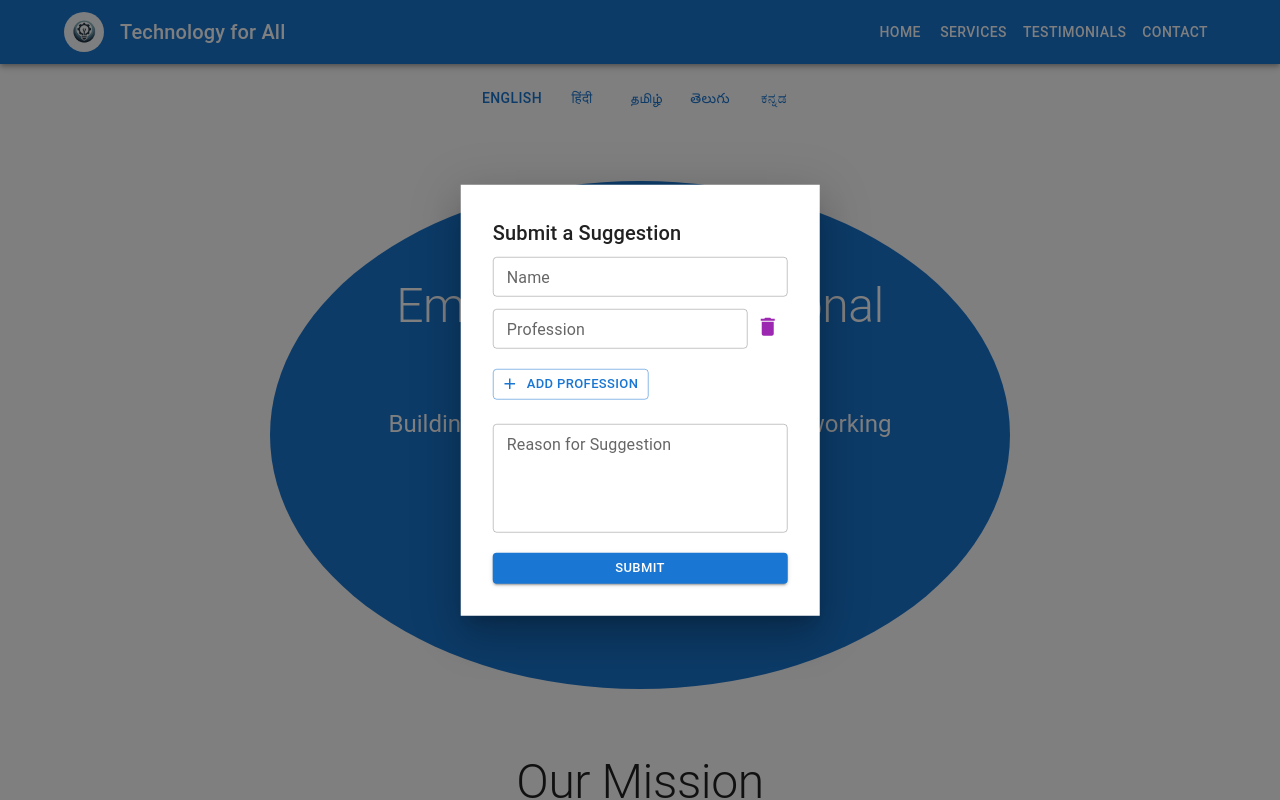
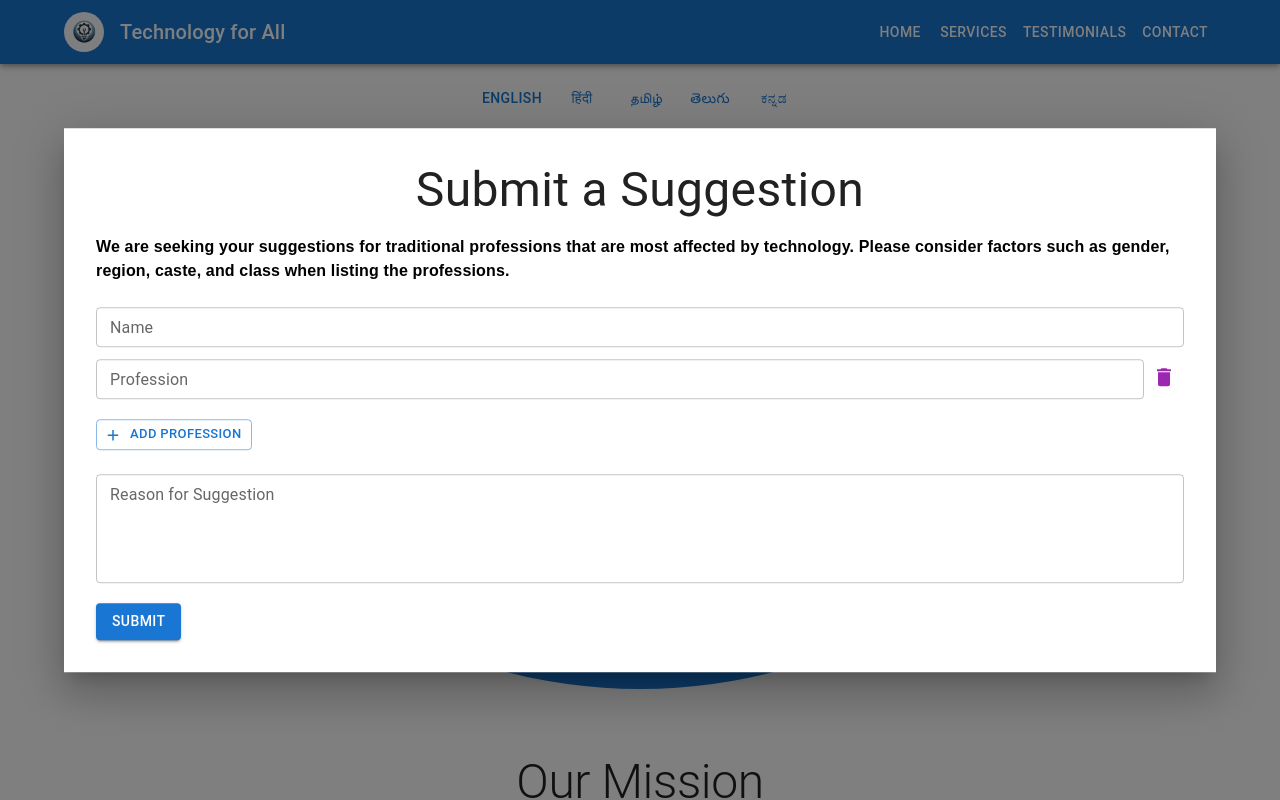
Before and after one commit to hameedsk381/tfe, a React (Vite) app: page / in a window 1280 px wide. Both pictures are taken after a click on the button "OPEN SUGGESTION FORM". Shown: the top 800 px of the page. Built offline with nearby package versions, Linux system fonts and the light colour scheme; no server answers.

Commit message:
added suggestion form description

```diff
--- a/src/components/SuggestionForm.jsx
+++ b/src/components/SuggestionForm.jsx
@@ -14,7 +14,7 @@ const style = {
   top: '50%',
   left: '50%',
   transform: 'translate(-50%, -50%)',
-  width: 'auto',
+  width: '100%',
   maxWidth: '90%',
   bgcolor: 'background.paper',
   boxShadow: 24,
@@ -54,8 +54,11 @@ const SuggestionForm = ({ open, handleClose }) => {
       aria-describedby="modal-description"
     >
       <Box sx={style}>
-        <Typography id="modal-title" variant="h6" component="h2">
+        <Typography textAlign={'center'} mb={2} id="modal-title" variant="h4" component="h1" sx={{ fontSize: { xs: '1.5rem', sm: '2rem', md: '2.5rem', lg: '3rem' } }}>
           {t('suggestion.form.title')}
+        </Typography>
+        <Typography color={'CaptionText'} variant="body1" fontFamily={'sans-serif'} fontWeight={'bold'} sx={{ mb: 2 }}>
+          {t('suggestion.form.description')}
         </Typography>
         <Formik
           initialValues={{
@@ -126,7 +129,7 @@ const SuggestionForm = ({ open, handleClose }) => {
                 error={touched.reason && !!errors.reason}
                 helperText={touched.reason && errors.reason}
               />
-              <Button size='small' type="submit" variant="contained" color="primary" fullWidth sx={{ mt: 2 }} disabled={loading}>
+              <Button size='medium'  type="submit" variant="contained" color="primary"  sx={{ mt: 2 }} disabled={loading}>
                 {loading ? <CircularProgress size={24} /> : t('suggestion.form.submit')}
               </Button>
             </Form>
--- a/src/locales/en/translation.json
+++ b/src/locales/en/translation.json
@@ -104,7 +104,8 @@
       "reason": "Reason for Suggestion",
       "submit": "Submit",
       "open_button": "Open Suggestion Form",
-      "add_profession": "Add Profession"
+      "add_profession": "Add Profession",
+      "description": "We are seeking your suggestions for traditional professions that are most affected by technology. Please consider factors such as gender, region, caste, and class when listing the professions."
     }
   }
 }
--- a/src/locales/hi/translation.json
+++ b/src/locales/hi/translation.json
@@ -104,7 +104,8 @@
       "reason": "सुझाव के लिए कारण",
       "submit": "प्रस्तुत",
       "open_button": "सुझाव फॉर्म खोलें",
-      "add_profession": "व्यवसाय जोड़ें"
+      "add_profession": "व्यवसाय जोड़ें",
+      "description": "हम पारंपरिक व्यवसायों के लिए आपके सुझाव मांग रहे हैं जो प्रौद्योगिकी से सबसे अधिक प्रभावित होते हैं। कृपया व्यवसायों को सूचीबद्ध करते समय लिंग, क्षेत्र, जाति और वर्ग जैसे कारकों पर विचार करें।"
     }
   }
 }
--- a/src/locales/kn/translation.json
+++ b/src/locales/kn/translation.json
@@ -104,7 +104,8 @@
       "reason": "ಸೂಚನೆಗೆ ಕಾರಣ",
       "submit": "ಸಲ್ಲಿಸು",
       "open_button": "ಸೂಚನೆ ಫಾರ್ಮ್ ಅನ್ನು ತೆರೆ",
-      "add_profession": "ವೃತ್ತಿ ಸೇರಿಸಿ"
+      "add_profession": "ವೃತ್ತಿ ಸೇರಿಸಿ",
+      "description": "ತಂತ್ರಜ್ಞಾನದಿಂದ ಹೆಚ್ಚು ಪರಿಣಾಮ ಬೀರುವ ಸಾಂಪ್ರದಾಯಿಕ ವೃತ್ತಿಗಳಿಗಾಗಿ ನಾವು ನಿಮ್ಮ ಸಲಹೆಗಳನ್ನು ಕೇಳುತ್ತೇವೆ. ವೃತ್ತಿಗಳನ್ನು ಪಟ್ಟಿ ಮಾಡುವಾಗ ಲಿಂಗ, ಪ್ರದೇಶ, ಜಾತಿ ಮತ್ತು ವರ್ಗವನ್ನು ಪರಿಗಣಿಸಿ."
     }
   }
 }
--- a/src/locales/ta/translation.json
+++ b/src/locales/ta/translation.json
@@ -105,7 +105,9 @@
       "reason": "பரிந்துரை செய்ய காரணம்",
       "submit": "சமர்ப்பிக்கவும்",
       "open_button": "பரிந்துரை படிவத்தை திறக்கவும்",
-      "add_profession": "தொழிலை சேர்க்கவும்"
+      "add_profession": "தொழிலை சேர்க்கவும்",
+      "description": "தொழில்நுட்பத்தால் அதிகம் பாதிக்கப்பட்ட பாரம்பரிய தொழில்களுக்கு உங்கள் பரிந்துரைகளை நாங்கள் கேட்கிறோம். தொழில்களை பட்டியலிடும்போது பாலினம், பிரதேசம், சாதி மற்றும் வகுப்பு போன்ற காரணிகளை கருத்தில் கொள்ளவும்."
+
     }
   }
 
--- a/src/locales/te/translation.json
+++ b/src/locales/te/translation.json
@@ -104,7 +104,8 @@
       "reason": "సూచనకు కారణం",
       "submit": "సమర్పించండి",
       "open_button": "సూచన ఫారమ్ తెరవండి",
-      "add_profession": "వృత్తి జోడించండి"
+      "add_profession": "వృత్తి జోడించండి",
+      "description": "సాంకేతికత వల్ల అత్యంత ప్రభావితమవుతున్న సాంప్రదాయ వృత్తుల కోసం మేము మీ సూచనలను కోరుతున్నాము. వృత్తులను జాబితాలో చేర్చేటప్పుడు లింగం, ప్రాంతం, కులం మరియు తరగతి వంటి అంశాలను పరిగణించండి."
     }
   }
 }
```
